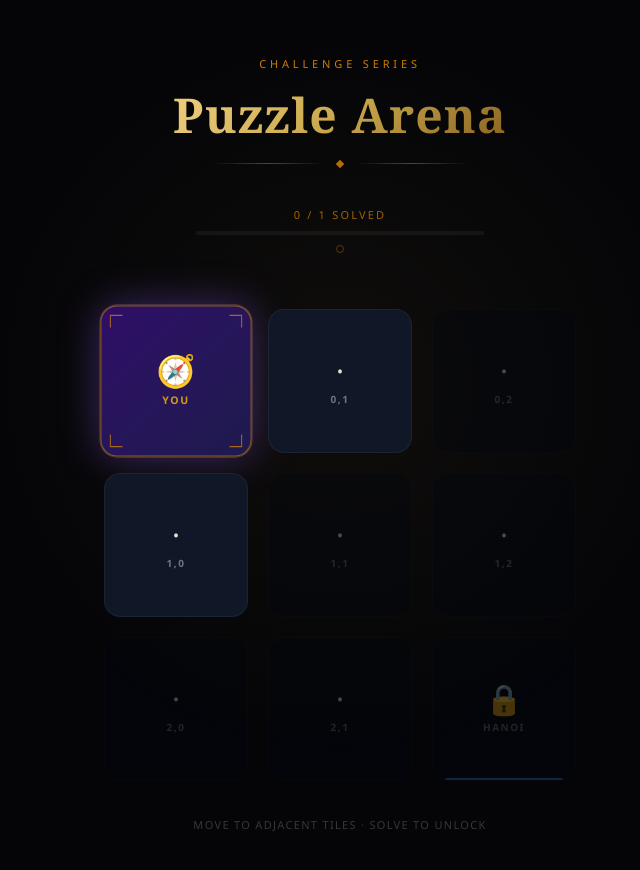
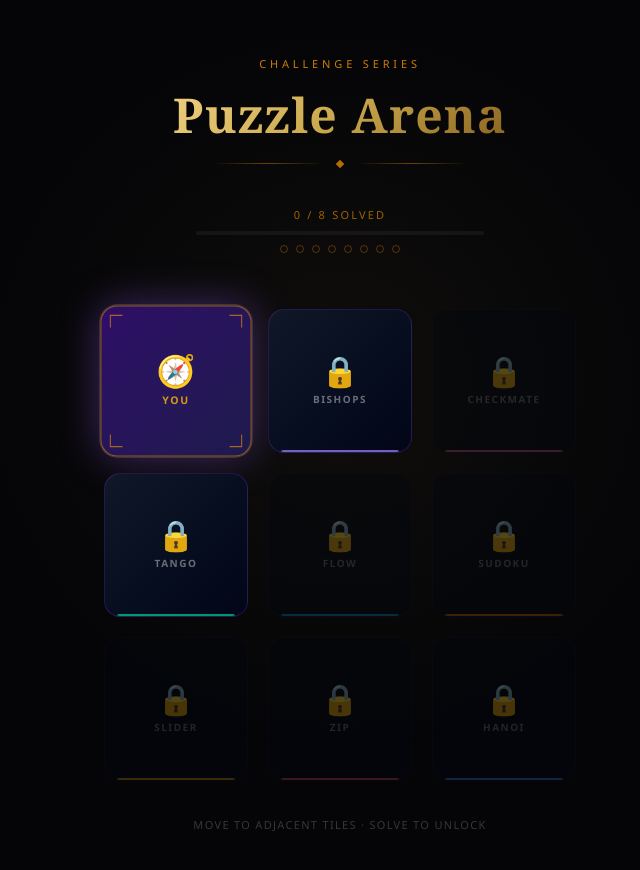
Before and after one commit to phani-15/TheThreeWishes, a React (Vite) app: page /round2 in a window 1280 px wide. Shown: the top 870 px of the page, without its empty margins (300-940 px from the left). Built offline with nearby package versions, Linux system fonts and the light colour scheme.

Commit message:
modified errors

```diff
--- a/src/Pages/Round2.jsx
+++ b/src/Pages/Round2.jsx
@@ -1,11 +1,11 @@
 import React, { useState } from "react";
-import FlowGame from "../components/FlowGame";
-import Tango from "../components/Tango";
-import HanoiGame from "../components/TowersOfHanoi";
-import Zip from "../components/Zip";
+import FlowGame from "../Components/FlowGame";
+import Tango from "../Components/Tango";
+import HanoiGame from "../Components/TowersOfHanoi";
+import Zip from "../Components/Zip";
 import Checkmate from "../Components/CheckMate";
 import Sudoku from "../Components/Sudoku"
-import Slider from "../components/Slider";
+import Slider from "../Components/Slider";
 import EightBishops from "../Components/EightBishops";
 import { useNavigate } from "react-router-dom";
 
@@ -23,13 +23,13 @@ const PUZZLE_META = {
 };
 
 const puzzleBlocks = {
-  // "1-1": "flow",
-  // "1-2": "sudoku",
-  // "2-0": "slider",
-  // "0-1": "bishops",
-  // "0-2": "checkmate",
-  // "1-0": "tango",
-  // "2-1": "zip",
+  "1-1": "flow",
+  "1-2": "sudoku",
+  "2-0": "slider",
+  "0-1": "bishops",
+  "0-2": "checkmate",
+  "1-0": "tango",
+  "2-1": "zip",
   "2-2": "hanoi",
 };
 
```
